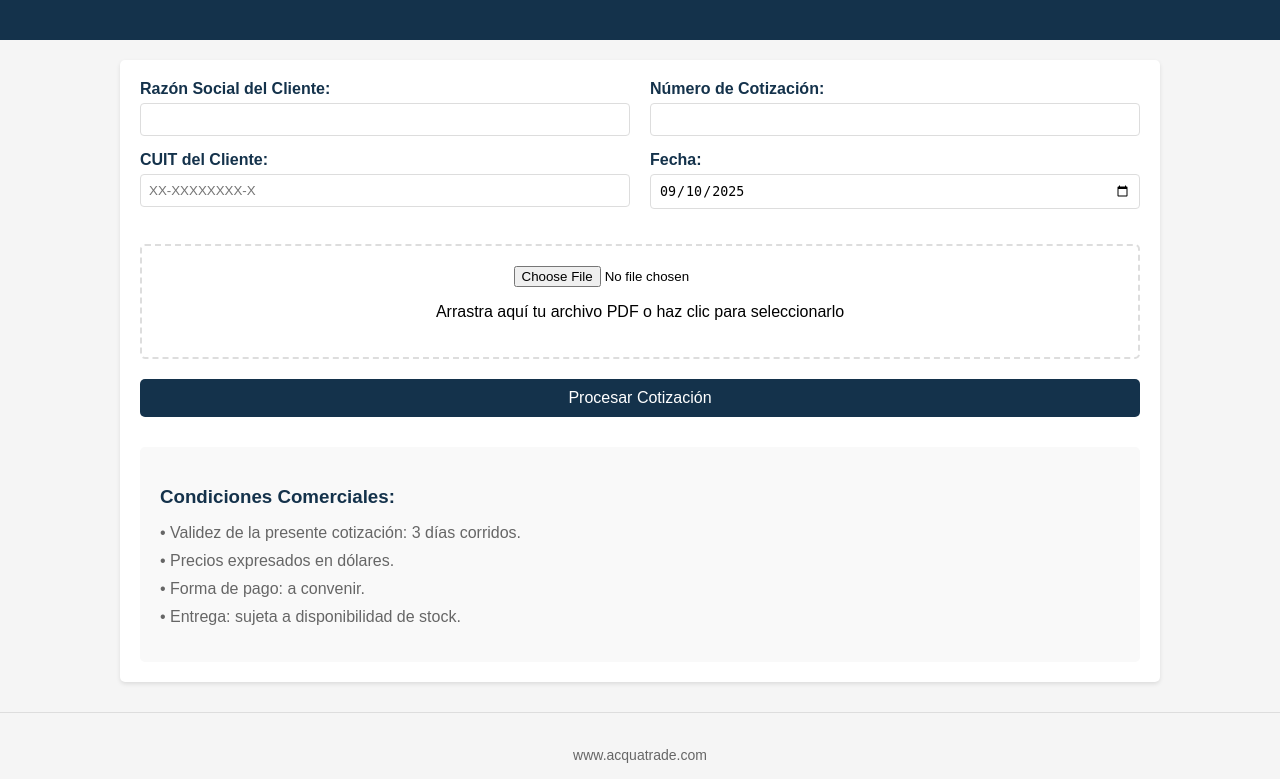
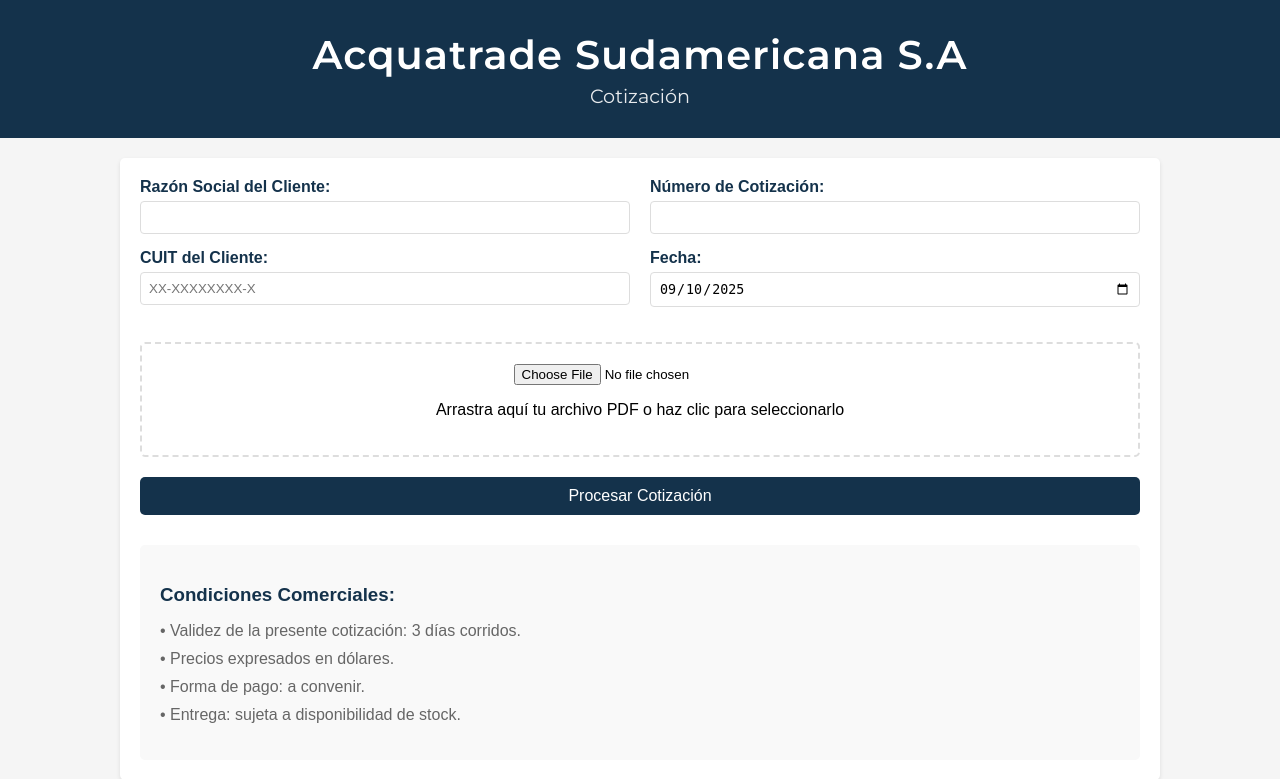
Before and after one commit to mwolinsky/processing_pdf_to_excel, a Flask app: page / in a window 1280 px wide. Shown: the top 779 px of the page. Run offline with Flask 3, Linux system fonts and the light colour scheme.

Commit message:
Update index.html

```diff
--- a/templates/index.html
+++ b/templates/index.html
@@ -4,6 +4,7 @@
     <meta charset="UTF-8">
     <meta name="viewport" content="width=device-width, initial-scale=1.0">
     <title>Acquatrade Sudamericana - Procesador de Cotizaciones</title>
+    <link href="https://fonts.googleapis.com/css2?family=Montserrat:wght@400;600&display=swap" rel="stylesheet">
     <style>
         body {
             font-family: Arial, sans-serif;
@@ -13,13 +14,24 @@
         }
         .header {
             background-color: #14324B;
-            padding: 20px;
+            padding: 30px 20px;
             text-align: center;
+            color: white;
         }
-        /* .logo {
-            max-width: 300px;
-            margin: 10px auto;
-        } */
+        .company-name {
+            font-family: 'Montserrat', sans-serif;
+            font-size: 2.5em;
+            font-weight: 600;
+            margin: 0;
+            letter-spacing: 1px;
+        }
+        .subtitle {
+            font-family: 'Montserrat', sans-serif;
+            font-size: 1.2em;
+            margin-top: 5px;
+            font-weight: 400;
+            opacity: 0.9;
+        }
         .container {
             max-width: 1000px;
             margin: 20px auto;
@@ -111,7 +123,8 @@
 </head>
 <body>
     <div class="header">
-        <!-- Logo removido -->
+        <h1 class="company-name">Acquatrade Sudamericana S.A</h1>
+        <div class="subtitle">Cotización</div>
     </div>
 
     <div class="container">
```
